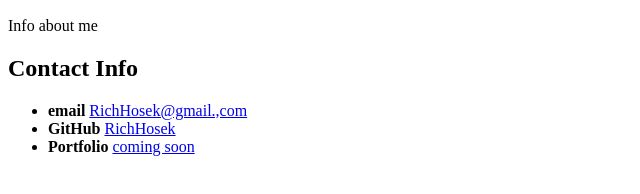
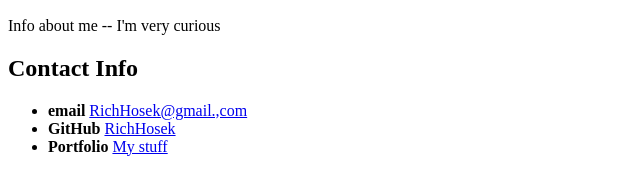
Before and after one commit to richhosek/RichBio, a plain HTML site: page index.html in a window 1280 px wide. Shown: the part 330-524 px from the top of the page, without its empty margins (0-640 px from the left). Drawn offline with Linux system fonts and the light colour scheme.

Commit message:
Update with personal repo address

```diff
--- a/index.html
+++ b/index.html
@@ -10,12 +10,12 @@
     <h1>Student Bio</h1>
     <h2>Rich Hosek</h2>
     <img height="200px" src="https://upload.wikimedia.org/wikipedia/en/d/d8/Curious_George.png">
-    <p>Info about me</p>
+    <p>Info about me -- I'm very curious</p>
     <h2>Contact Info</h2>
     <ul>
         <li><strong>email</strong> <a href="mailto:richhosek@gmail.com">RichHosek@gmail.,com</a></li>
         <li><strong>GitHub</strong> <a href="https://github.com/RichHosek">RichHosek</a>       </li>
-        <li><strong>Portfolio</strong>      <a href="#">coming soon</a></li>
+        <li><strong>Portfolio</strong>      <a href="https://richhosek.github.io">My stuff</a></li>
     </ul>
 </body>
 </html>
```
Also changed, not shown: 1 other file.
